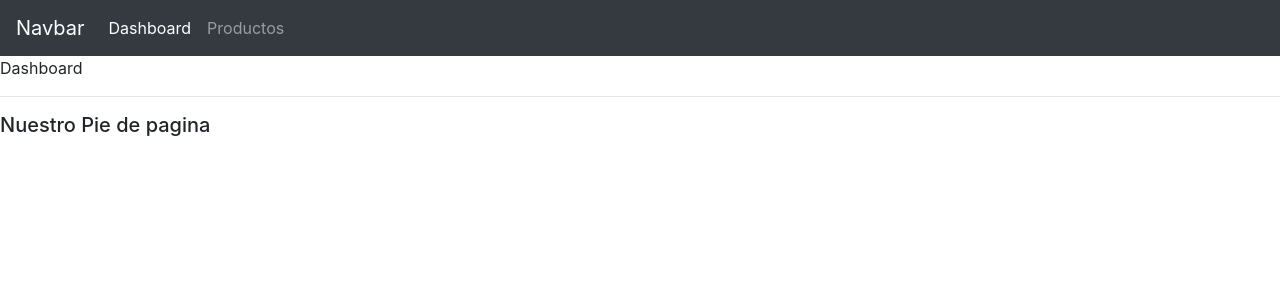
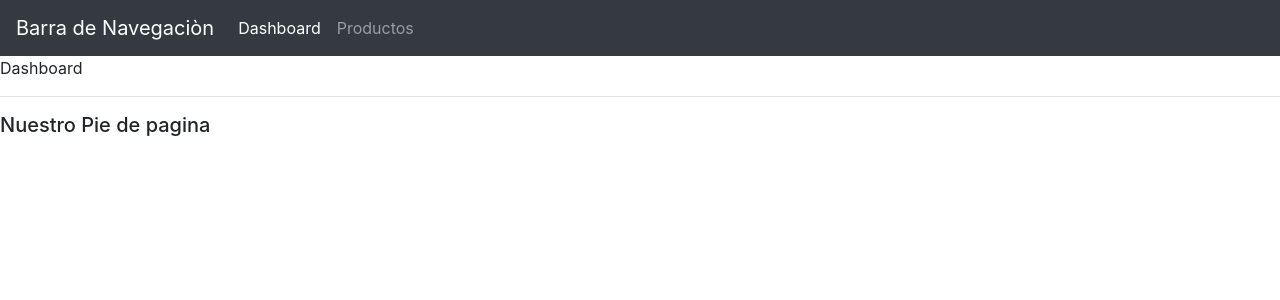
Before and after one commit to scubilla/crm, a Django app: page / in a window 1280 px wide. Shown: the top 300 px of the page. Run offline with Django 4.2, Linux system fonts and the light colour scheme.

Commit message:
prueba de commit

```diff
--- a/accounts/templates/accounts/navbar.html
+++ b/accounts/templates/accounts/navbar.html
@@ -1,5 +1,5 @@
 <nav class="navbar navbar-expand-lg navbar-dark bg-dark">
-  <a class="navbar-brand" href="#">Navbar</a>
+  <a class="navbar-brand" href="#">Barra de Navegaciòn</a>
   <button class="navbar-toggler" type="button" data-toggle="collapse" data-target="#navbarNav" aria-controls="navbarNav" aria-expanded="false" aria-label="Toggle navigation">
     <span class="navbar-toggler-icon"></span>
   </button>
```
